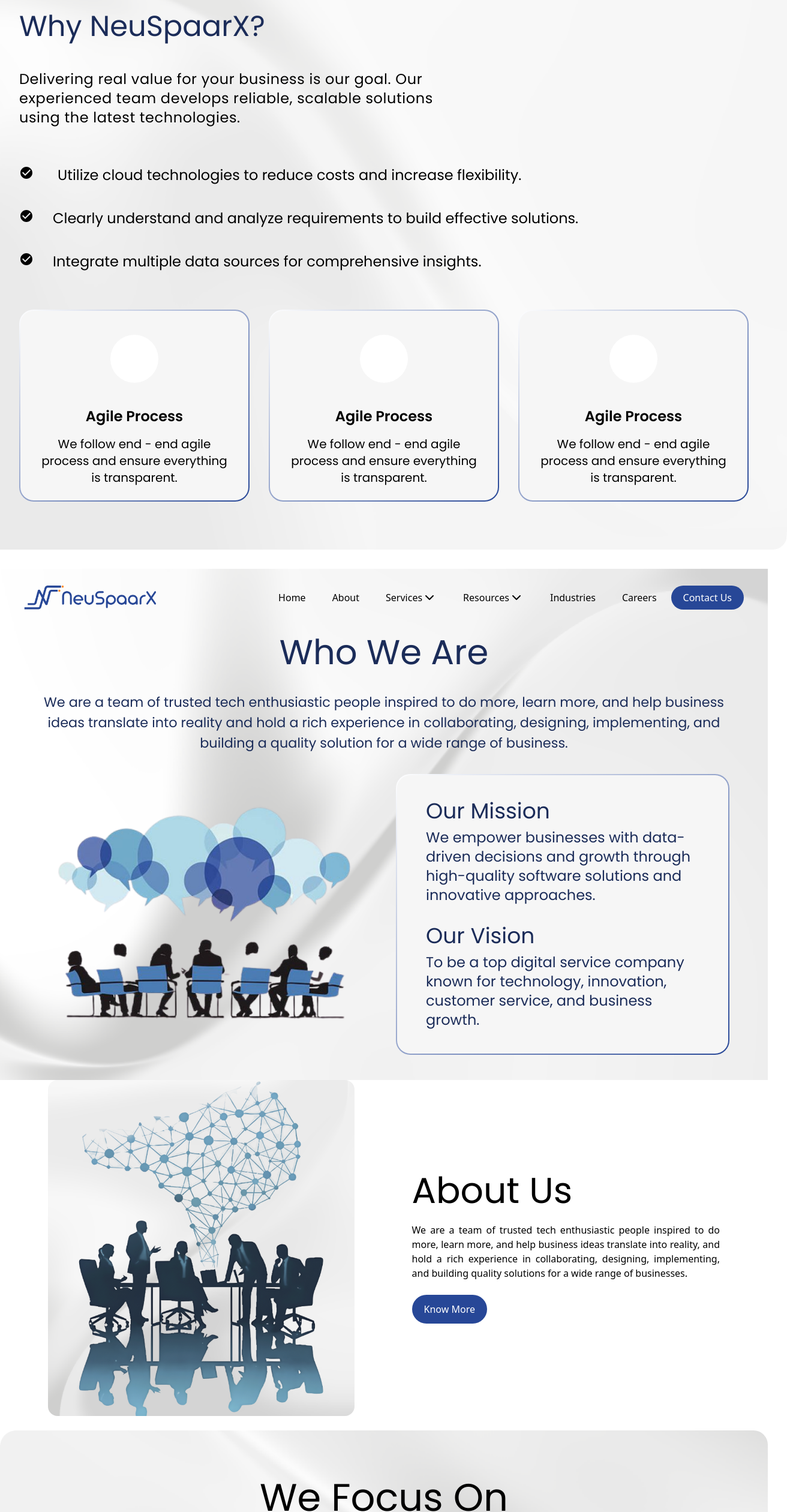
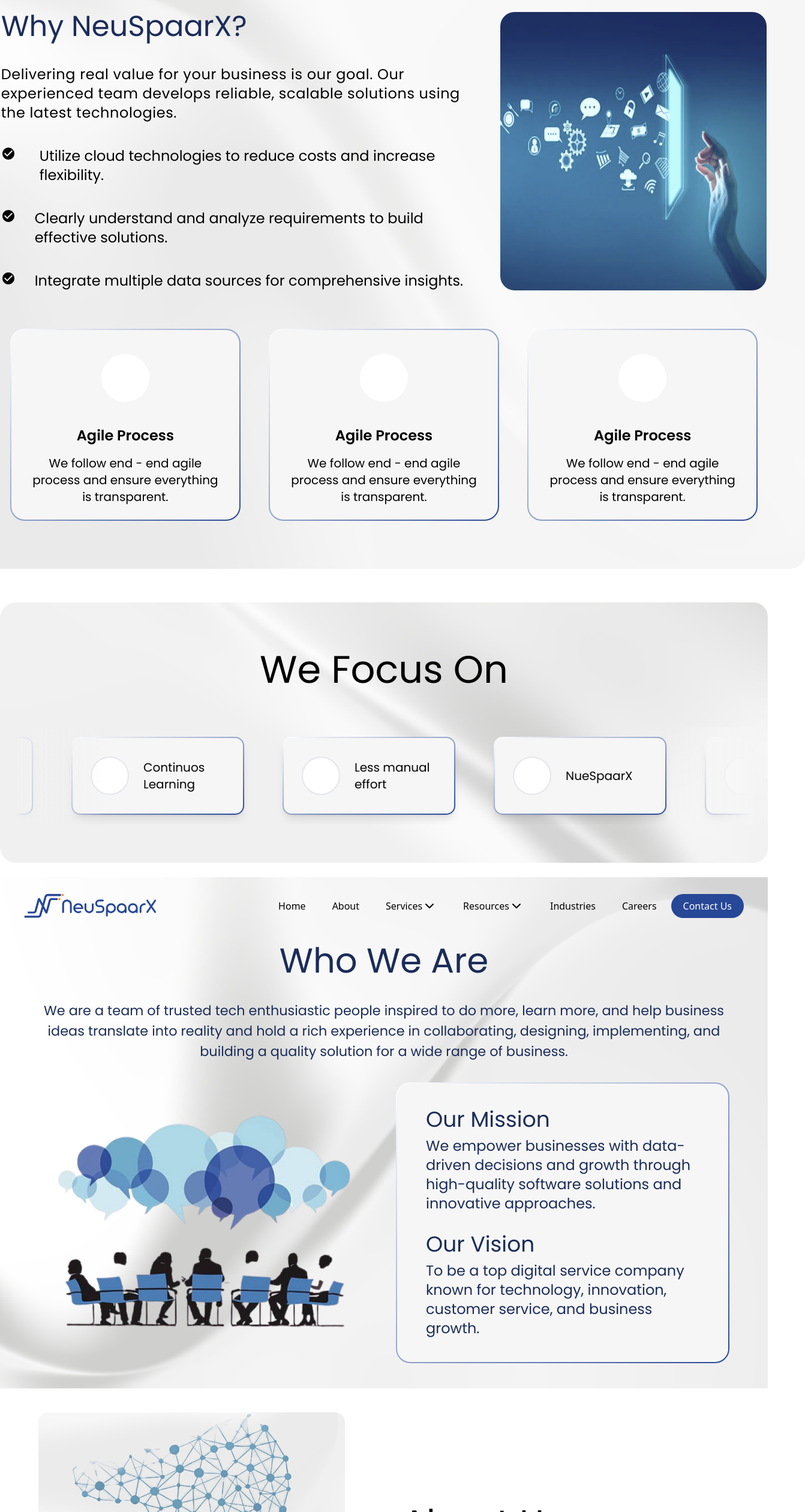
Before and after one commit to ajaykasturi/NeuSpaarX, a React (Vite) app in the folder frontend/: page / in a window 1280 px wide. Shown: the part 4216-6736 px from the top of the page at 60% size, 1342 px wide, since content can reach past the window. Built offline with nearby package versions, Linux system fonts and the light colour scheme.

Commit message:
Add Responsiveness Improvements for Industries, Services sections

```diff
--- a/frontend/src/components/AboutUs/AboutUs.jsx
+++ b/frontend/src/components/AboutUs/AboutUs.jsx
@@ -2,7 +2,7 @@
 import aboutBg from "../../assets/images/aboutus.png";
 function AboutUs() {
   return (
-    <div className="flex gap-x-24 justify-between mx-20 max-[1050px]:flex-col max-[1050px]:gap-y-10 max-[1050px]:items-center">
+    <div className="flex gap-x-24 justify-between mx-[5vw] my-10 max-[1050px]:flex-col max-[1050px]:gap-y-10 max-[1050px]:items-center">
       <div className="rounded-2xl min-[650px]:w-[28rem] min-[1051px]:h-[35rem]  min-[1051px]:min-w-fit">
         <img
           src={aboutBg}
--- a/frontend/src/components/Industries/Card.jsx
+++ b/frontend/src/components/Industries/Card.jsx
@@ -3,7 +3,7 @@
 function Card({ card, className }) {
   return (
     <div
-      className={`flex flex-col gap-y-6 rounded-2xl border-2 gradient-border pt-20 pb-12 px-10 h-[24rem] w-[40rem] ${className}`}
+      className={`flex flex-col gap-y-6 rounded-2xl border-2 gradient-border pt-20 pb-12 px-10 ${className}`}
     >
       <div className="text-2xl font-Poppins font-semibold">{card.title}</div>
       <div className="text-xl font-Poppins tracking-wide text-ellipsis overflow-hidden">
--- a/frontend/src/components/Industries/Industries.jsx
+++ b/frontend/src/components/Industries/Industries.jsx
@@ -30,17 +30,17 @@
     },
   ];
   return (
-    <div className="flex flex-col px-[5vw] py-24 gap-y-8">
+    <div className="flex flex-col px-[5vw] py-24 gap-y-8 items-center md:items-start">
       <div className="text-6xl font-Poppins font-normal">Industries</div>
       <div className="flex justify-between items-center gap-x-8 max-[690px]:flex-col max-[690px]:gap-y-4">
-        <div className="font-Poppins text-xl text-justify">
+        <div className="font-Poppins text-xl tracking-wide text-center sm:text-left">
           We support all kinds of businesses for their growth using data
           analysis, data management, cloud computing, data visualization and
           many data related technologies regardless of business size.
         </div>
         <Button name={"Know More"} />
       </div>
-      <div className="grid grid-cols-2 gap-12 justify-items-center self-center">
+      <div className="grid grid-cols-1 gap-8  lg:grid-cols-2 lg:gap-10 xl:gap-12 justify-items-center self-center">
         {config.map((card) => (
           <Card
             key={card.id}
--- a/frontend/src/components/Services/Card.jsx
+++ b/frontend/src/components/Services/Card.jsx
@@ -2,7 +2,7 @@
 import CallMadeIcon from "@mui/icons-material/CallMade";
 function Card({ card }) {
   return (
-    <div className="transition-all ease-in-out hover:scale-105 duration-500 flex flex-col items-center gap-y-8 px-11 py-8 w-[23rem] h-[23rem] rounded-[6.25rem] gradient-border relative cursor-pointer">
+    <div className="transition-all ease-in-out hover:scale-105 duration-500 flex flex-col items-center gap-y-8 px-11 py-8 w-[23rem] h-[23rem] rounded-[6.25rem] gradient-border relative cursor-pointer max-[380px]:scale-90 max-[380px]:hover:scale-95 sm:scale-[0.8] sm:hover:scale-[0.85] md:scale-[0.9] md:hover:scale-[1] min-[850px]:scale-100 min-[850px]:hover:scale-105">
       <div className="rounded-full size-20 bg-white border-[1px] border-slate-300"></div>
       <div className="flex flex-col items-center gap-y-3">
         <div className="font-Poppins text-2xl font-semibold">{card.title}</div>
--- a/frontend/src/components/Services/Services.jsx
+++ b/frontend/src/components/Services/Services.jsx
@@ -43,7 +43,7 @@
   return (
     <div className="flex flex-col gap-y-10 items-center bg-servicesBg bg-cover bg-no-repeat py-12 my-6 rounded-[1.875rem]">
       <div className="font-Poppins font-normal text-5xl">Our Services</div>
-      <div className="grid grid-cols-3 max-[1220px]:grid-cols-2 max-[860px]:grid-cols-1 justify-items-center gap-16">
+      <div className="grid grid-cols-1 sm:grid-cols-2 xl:grid-cols-3 justify-items-center gap-16 max-[380px]:gap-4 sm:gap-x-2 sm:gap-y-0 md:gap-4 min-[850px]:gap-16">
         {servicesConfig.map((card) => (
           <Card card={card} />
         ))}
--- a/frontend/src/components/WhyNeuSpaarx/WhyNeuSpaarx.jsx
+++ b/frontend/src/components/WhyNeuSpaarx/WhyNeuSpaarx.jsx
@@ -6,7 +6,7 @@
   return (
     <div className="flex flex-col rounded-3xl my-8 items-center relative">
       <div className="flex flex-col gap-y-16 bg-whyBg bg-no-repeat bg-cover px-16 py-20 rounded-3xl mt-52">
-        <div className="flex flex-col w-full  gap-y-12">
+        {/* <div className="flex flex-col w-full">
           <div className="text-[#1B2C59] text-5xl font-normal font-Poppins">
             Why NeuSpaarX?
           </div>
@@ -15,11 +15,20 @@
             team develops reliable, scalable solutions using the latest
             technologies.
           </div>
-          {/* <div className="w-[35rem] rounded-3xl">
+          <div className="w-[35rem] rounded-3xl">
             <img src={moto} className="w-full h-full rounded-3xl" />
+          </div>
         </div> */}
+        <div className="flex gap-x-6">
+          <div className="flex flex-col gap-y-10 text-2xl font-Poppins">
+            <div className="text-[#1B2C59] text-5xl font-normal font-Poppins">
+              Why NeuSpaarX?
             </div>
-        <div className="flex flex-col gap-y-10 text-2xl font-Poppins">
+            <div className="text-2xl font-Poppins  tracking-wide">
+              Delivering real value for your business is our goal. Our
+              experienced team develops reliable, scalable solutions using the
+              latest technologies.
+            </div>
             <div className="flex gap-x-10">
               <CheckCircleIcon />
               <div>
@@ -41,6 +50,10 @@
               </div>
             </div>
           </div>
+          <div className="w-[60rem] rounded-3xl">
+            <img src={moto} className="w-full h-full rounded-3xl" />
+          </div>
+        </div>
         <div className="flex justify-evenly gap-x-8">
           <Card />
           <Card />
--- a/frontend/src/layout/Layout.jsx
+++ b/frontend/src/layout/Layout.jsx
@@ -19,9 +19,11 @@
       <Home />
       <D6Process />
       <WhyNeuSpaarx />
+      <WeFocusOn />
+
+      {/* responsiveness completed for below components */}
       <WhoWeAre />
       <AboutUs />
-      <WeFocusOn />
       <Services />
       <Industries />
       <ContactUs />
--- a/frontend/tailwind.config.js
+++ b/frontend/tailwind.config.js
@@ -20,7 +20,7 @@
         "wefocuson-bg": "url('./src/assets/images/bg-wefocuson.png')",
         borderImg:
           "linear-gradient(white, rgb(255, 255, 255)) padding-box, linear-gradient(to right,rgba(255, 255, 255, 1),rgba(39, 71, 151, 1))border-box",
-        servicesBg: "url('./src/assets/images/services-bg.png')",
+        servicesBg: "url('./src/assets/images/servicesbg.png')",
         mainBgImg: "url('./src/assets/images/bgimg.png')",
         formBg: "linear-gradient(156deg, #D0D0D015.14%, #EAEAEA91.23%)",
         D6Img: "linear-gradient(133deg, #F4F4F4 30.87%, #E1E1E1 70.65%)",
```
Also changed, not shown: frontend/src/assets/images/services-bg.png (deleted), frontend/src/assets/images/servicesbg.png (added). Lines whose indentation alone changed are shown as unchanged.
